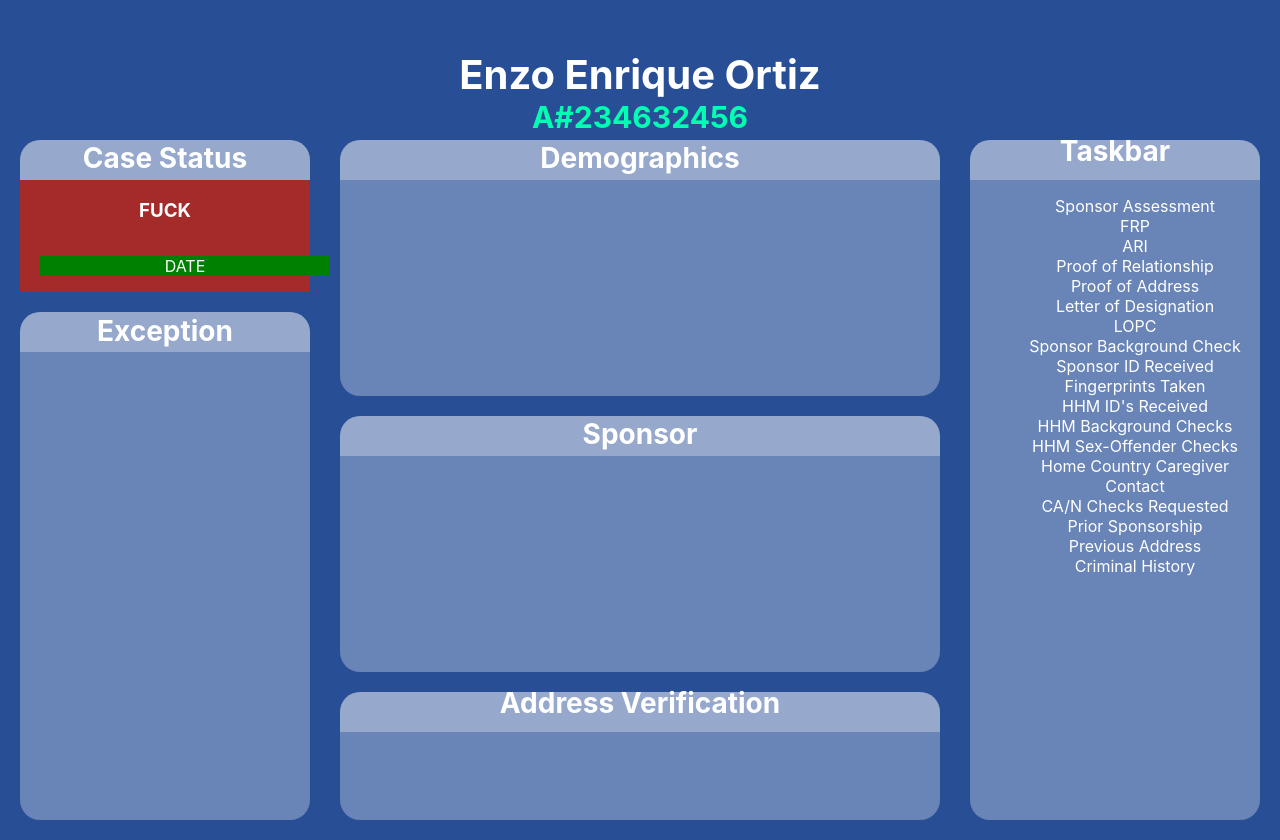
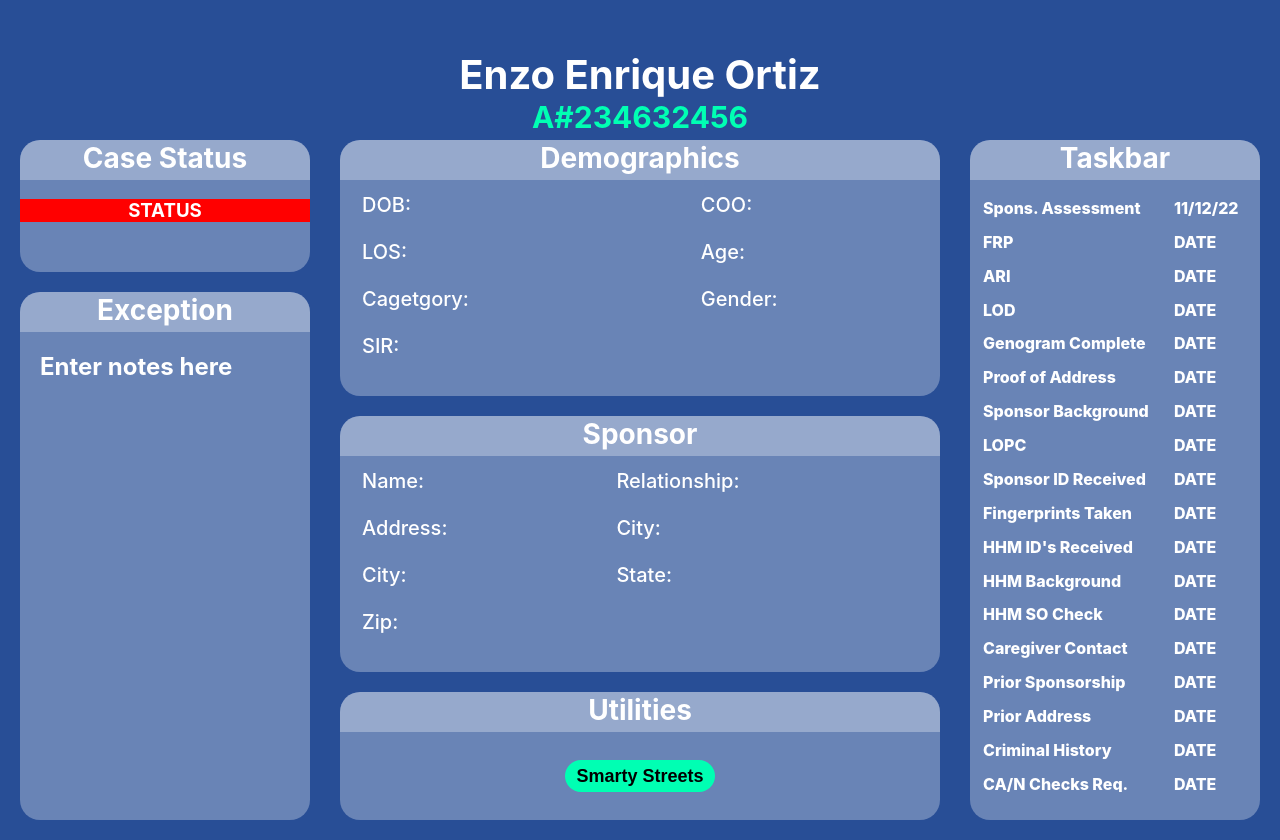
Before and after one commit to MariachiMES/RU-React, a React (Create React App) app: page / in a window 1280 px wide. Shown: the part 1080-1920 px from the top of the page. Built offline with nearby package versions, Linux system fonts and the light colour scheme.

Commit message:
dashboard completely styled

```diff
--- a/src/components/dashboard/dashboard.jsx
+++ b/src/components/dashboard/dashboard.jsx
@@ -13,16 +13,16 @@ export default function Dashboard() {
             <div className="case-status-header">
               <h2>Case Status</h2>
             </div>
-            <div className="tile-contents">
-              <h3>FUCK</h3>
-              <ul>
-                <li>DATE</li>
-              </ul>
+            <div className="case-status-contents">
+              <h3>STATUS</h3>
             </div>
           </div>
           <div className="exception">
             <div className="exception-header">
               <h2>Exception</h2>
+            </div>
+            <div className="exception-contents">
+              <h2>Enter notes here</h2>
             </div>
           </div>
         </div>
@@ -31,15 +31,56 @@ export default function Dashboard() {
             <div className="demographics-header">
               <h2>Demographics</h2>
             </div>
+            <div className="demographics-content">
+              <table>
+                <tr>
+                  <td>DOB:</td>
+                  <td>COO:</td>
+                </tr>
+                <tr>
+                  <td>LOS:</td>
+                  <td>Age:</td>
+                </tr>
+                <tr>
+                  <td>Cagetgory:</td>
+                  <td>Gender:</td>
+                </tr>
+                <tr>
+                  <td>SIR:</td>
+                </tr>
+              </table>
+            </div>
           </div>
           <div className="sponsor">
             <div className="sponsor-header">
               <h2>Sponsor</h2>
             </div>
+            <div className="sponsor-contents">
+              <table>
+                <tr>
+                  <td>Name:</td>
+                  <td>Relationship:</td>
+                </tr>
+                <tr>
+                  <td>Address:</td>
+                  <td>City:</td>
+                </tr>
+                <tr>
+                  <td>City:</td>
+                  <td>State:</td>
+                </tr>
+                <tr>
+                  <td>Zip:</td>
+                </tr>
+              </table>
+            </div>
           </div>
           <div className="smarty-streets">
             <div className="smarty-streets-header">
-              <h2>Address Verification</h2>
+              <h2>Utilities</h2>
+            </div>
+            <div className="smarty-streets-contents">
+              <button>Smarty Streets</button>
             </div>
           </div>
         </div>
@@ -49,26 +90,80 @@ export default function Dashboard() {
               <h2>Taskbar</h2>
             </div>
             <div className="tasks">
-              <ul>
-                <li>Sponsor Assessment</li>
-                <li>FRP</li>
-                <li>ARI</li>
-                <li>Proof of Relationship</li>
-                <li>Proof of Address</li>
-                <li>Letter of Designation</li>
-                <li>LOPC</li>
-                <li>Sponsor Background Check</li>
-                <li>Sponsor ID Received</li>
-                <li>Fingerprints Taken</li>
-                <li>HHM ID's Received</li>
-                <li>HHM Background Checks</li>
-                <li>HHM Sex-Offender Checks</li>
-                <li>Home Country Caregiver Contact</li>
-                <li>CA/N Checks Requested</li>
-                <li>Prior Sponsorship</li>
-                <li>Previous Address</li>
-                <li>Criminal History</li>
-              </ul>
+              <table>
+                <tr>
+                  <td>Spons. Assessment</td>
+                  <td>11/12/22</td>
+                </tr>
+                <tr>
+                  <td>FRP</td>
+                  <td>DATE</td>
+                </tr>
+                <tr>
+                  <td>ARI</td>
+                  <td>DATE</td>
+                </tr>
+                <tr>
+                  <td>LOD</td>
+                  <td>DATE</td>
+                </tr>
+                <tr>
+                  <td>Genogram Complete</td>
+                  <td>DATE</td>
+                </tr>
+                <tr>
+                  <td>Proof of Address</td>
+                  <td>DATE</td>
+                </tr>
+                <tr>
+                  <td>Sponsor Background</td>
+                  <td>DATE</td>
+                </tr>
+                <tr>
+                  <td>LOPC</td>
+                  <td>DATE</td>
+                </tr>
+                <tr>
+                  <td>Sponsor ID Received</td>
+                  <td>DATE</td>
+                </tr>
+                <tr>
+                  <td>Fingerprints Taken</td>
+                  <td>DATE</td>
+                </tr>
+                <tr>
+                  <td>HHM ID's Received</td>
+                  <td>DATE</td>
+                </tr>
+                <tr>
+                  <td>HHM Background</td>
+                  <td>DATE</td>
+                </tr>
+                <tr>
+                  <td>HHM SO Check</td>
+                  <td>DATE</td>
+                </tr>
+                <tr>
+                  <td>Caregiver Contact</td>
+                  <td>DATE</td>
+                </tr>
+                <tr>
+                  <td>Prior Sponsorship</td>
+                  <td>DATE</td>
+                </tr>
+                <tr>
+                  <td>Prior Address</td>
+                  <td>DATE</td>
+                </tr>
+                <tr>
+                  <td>Criminal History</td>
+                  <td>DATE</td>
+                </tr>
+                <tr>
+                  <td>CA/N Checks Req.</td>
+                  <td>DATE</td>
+                </tr>
+              </table>
             </div>
           </div>
         </div>
--- a/src/components/dashboard/dashboard.scss
+++ b/src/components/dashboard/dashboard.scss
@@ -61,24 +61,21 @@
             font-size: 28px;
           }
         }
-        .tile-contents {
+        .case-status-contents {
           color: white;
           display: flex;
-          align-items: center;
-          justify-content: center;
           flex-direction: column;
-          background-color: brown;
           height: 100%;
+          position: relative;
 
-          ul {
+          h3 {
+            position: relative;
+            align-items: center;
+            justify-content: center;
+            text-align: center;
+            display: flex;
+            background-color: red;
             width: 100%;
-            text-align: center;
-            justify-content: center;
-
-            li {
-              list-style: none;
-              background-color: green;
-            }
           }
         }
       }
@@ -88,6 +85,14 @@
         flex: 0.8;
         margin: 10px;
         border-radius: 20px;
+        flex-direction: column;
+
+        .exception-contents {
+          color: white;
+          text-align: left;
+          margin: 0px 20px 20px 20px;
+          display: flex;
+        }
         .exception-header {
           display: flex;
           width: 100%;
@@ -117,6 +122,23 @@
         flex: 0.4;
         margin: 10px;
         border-radius: 20px;
+        flex-direction: column;
+        .demographics-content {
+          margin-top: 10px;
+          table {
+            width: 100%;
+            text-align: left;
+            color: white;
+            font-size: 20px;
+            font-weight: 500;
+            tr {
+              td {
+                padding-left: 20px;
+                padding-bottom: 20px;
+              }
+            }
+          }
+        }
 
         .demographics-header {
           width: 100%;
@@ -126,6 +148,7 @@
           background-color: rgba(255, 255, 255, 0.3);
           align-items: center;
           justify-content: center;
+
           h2 {
             color: white;
             margin-top: 20px;
@@ -139,6 +162,24 @@
         flex: 0.4;
         margin: 10px;
         border-radius: 20px;
+        flex-direction: column;
+
+        .sponsor-contents {
+          table {
+            margin-top: 10px;
+            width: 100%;
+            text-align: left;
+            color: white;
+            font-size: 20px;
+            font-weight: 500;
+            tr {
+              td {
+                padding-left: 20px;
+                padding-bottom: 20px;
+              }
+            }
+          }
+        }
 
         .sponsor-header {
           width: 100%;
@@ -161,6 +202,25 @@
         flex: 0.2;
         margin: 10px;
         border-radius: 20px;
+        flex-direction: column;
+
+        .smarty-streets-contents {
+          justify-contents: center;
+          align-items: center;
+          margin: auto;
+
+          button {
+            background-color: rgb(0, 255, 179);
+            height: 2rem;
+            border: none;
+            border-radius: 20px;
+            width: 150px;
+            font-size: 18px;
+            font-weight: 700;
+            color: black;
+            cursor: pointer;
+          }
+        }
 
         .smarty-streets-header {
           width: 100%;
@@ -172,7 +232,7 @@
           justify-content: center;
           h2 {
             color: white;
-            margin-top: 5px;
+            margin-top: 20px;
             font-size: 28px;
           }
         }
@@ -205,20 +265,28 @@
 
           h2 {
             color: white;
-            margin-top: 5px;
+            margin-top: 20px;
             font-size: 28px;
           }
         }
         .tasks {
-          width: 100%;
           display: flex;
-          text-align: center;
-          align-items: center;
-          text-align: center;
-          display: flex;
-          ul {
+          height: 90%;
+          overflow: hidden;
+
+          table {
             color: white;
-            list-style: none;
+            font-weight: 800;
+            width: 100%;
+            height: 100%;
+            text-align: left;
+            margin: 10px;
+            justify-content: space-evenly;
+          }
+          h3 {
+            color: white;
+            margin: 0;
+            text-align: left;
           }
         }
       }
```
